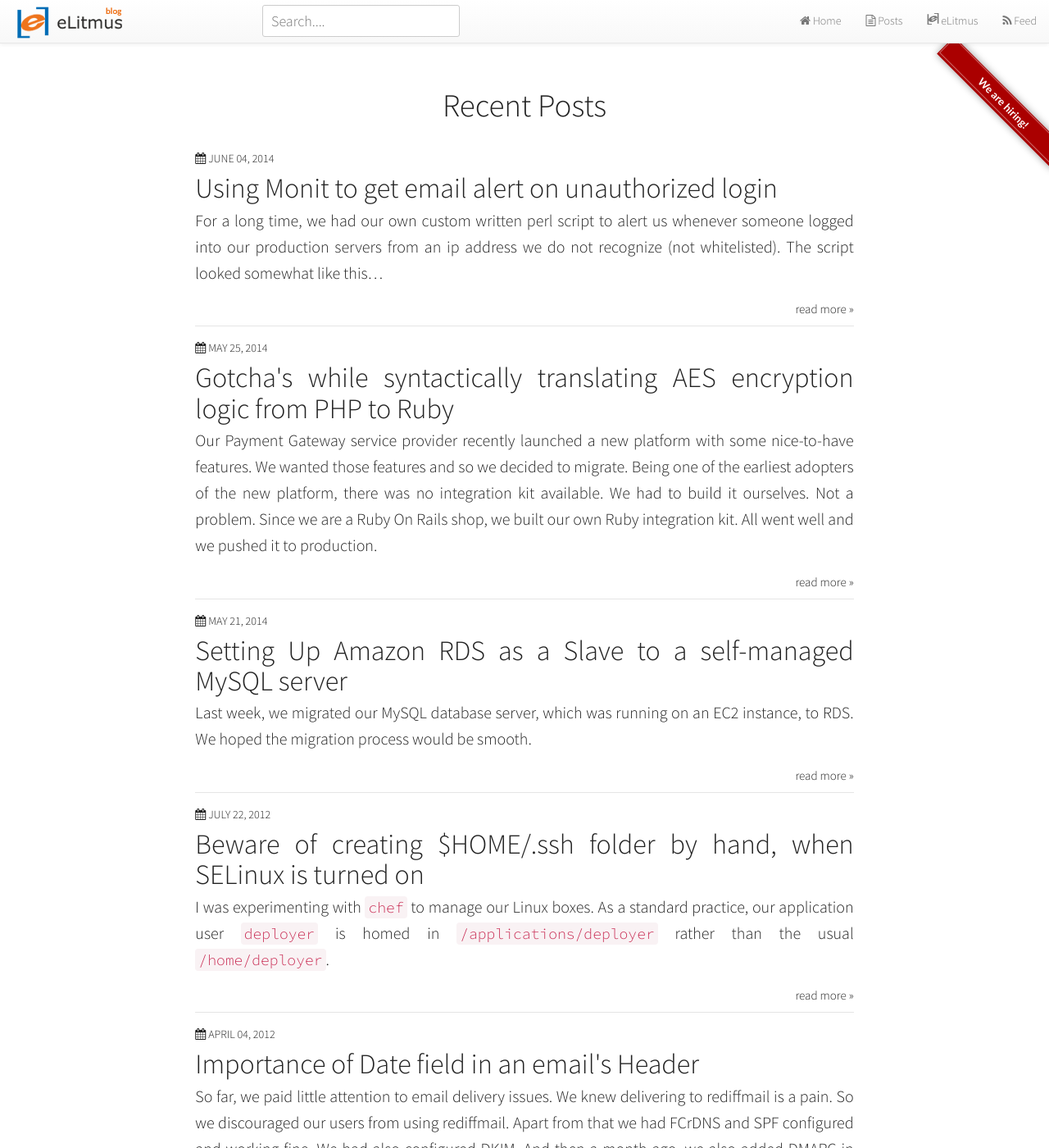
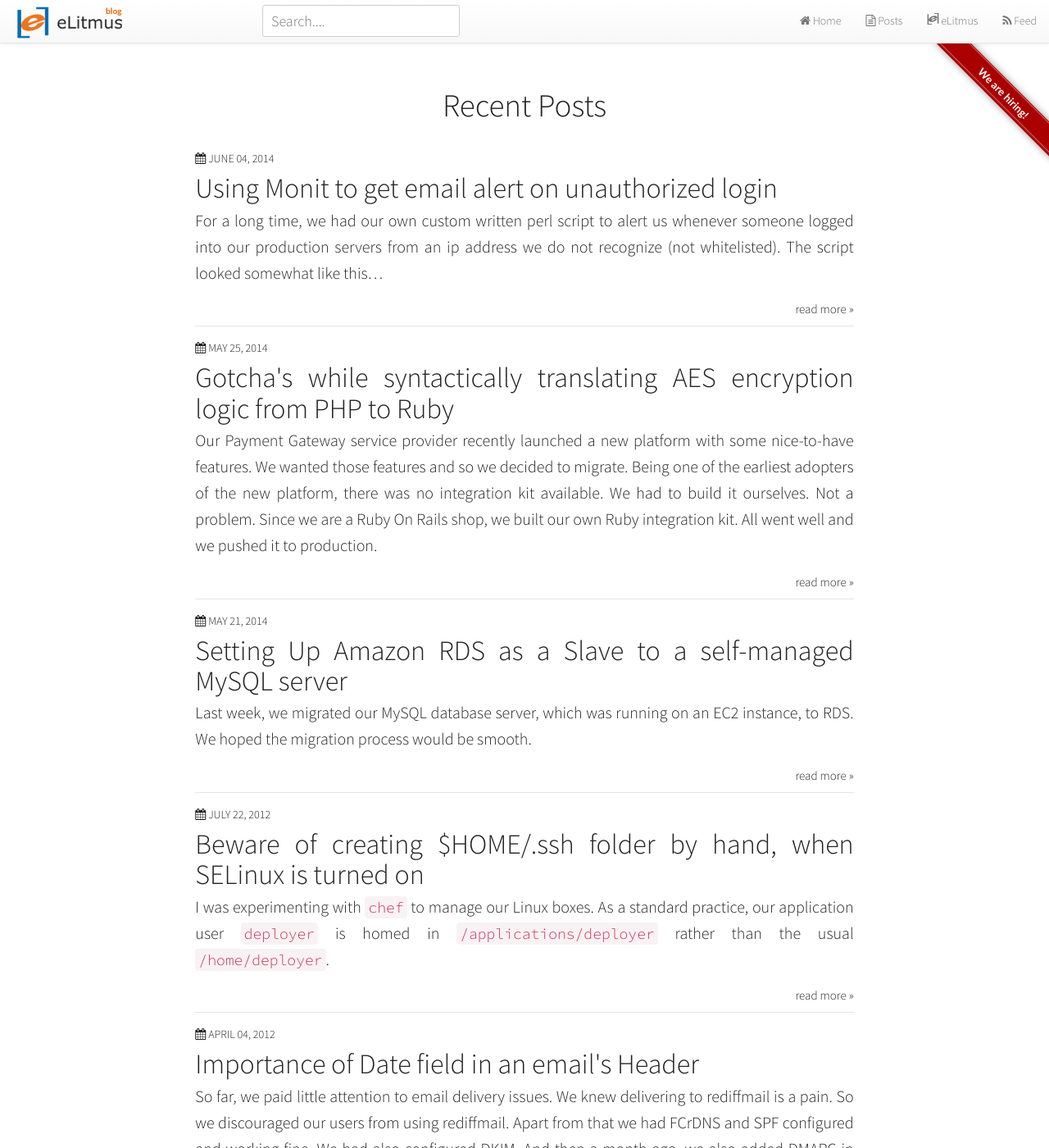
Before and after one commit to shubham9411/blog, a Jekyll site: the page built from index.html, in a window 1280 px wide and 1400 px high. Shown: the whole window at 82% size. Built offline with Jekyll 4.4.1, drawn with Linux system fonts in a browser that asks for light colours; nearby versions of some CDN libraries; some web fonts are replaced.

Commit message:
moving the curtain a bit higher so that the tip goes under the nav bar

```diff
--- a/assets/css/forkit.css
+++ b/assets/css/forkit.css
@@ -11,7 +11,7 @@
 .forkit {
 	position: fixed;
 	right: 0;
-	top: 70px;
+	top: 58px;
 
 	width: 200px;
 	height: 150px;
@@ -55,7 +55,7 @@
 		width: 0px;
 		position: absolute;
 
-		background: rgba( 255, 255, 255, 0.7 );
+		background: rgba( 200, 200, 200, 0.7 );
 		box-shadow: 0px 0px 10px rgba( 0, 0, 0, 0.4 );
 
 		-webkit-transform-origin: 0px 0px;
```
